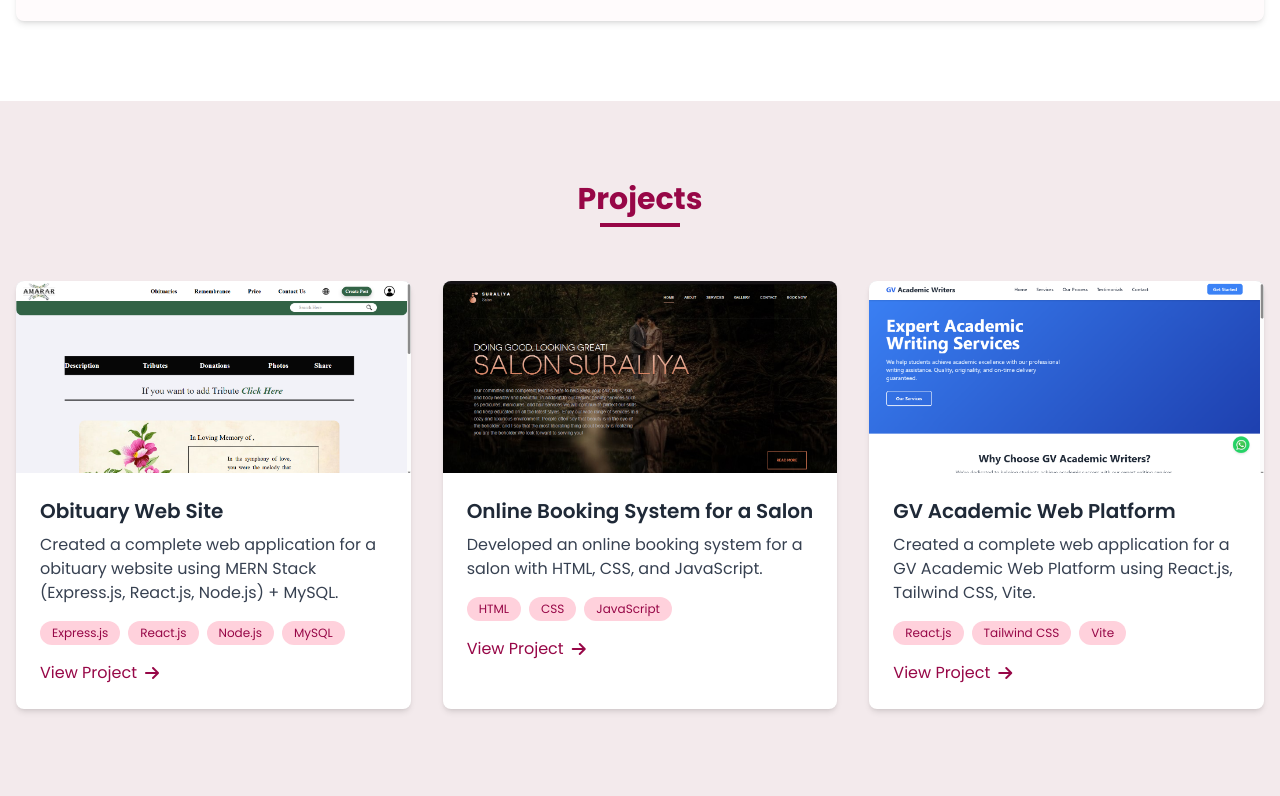
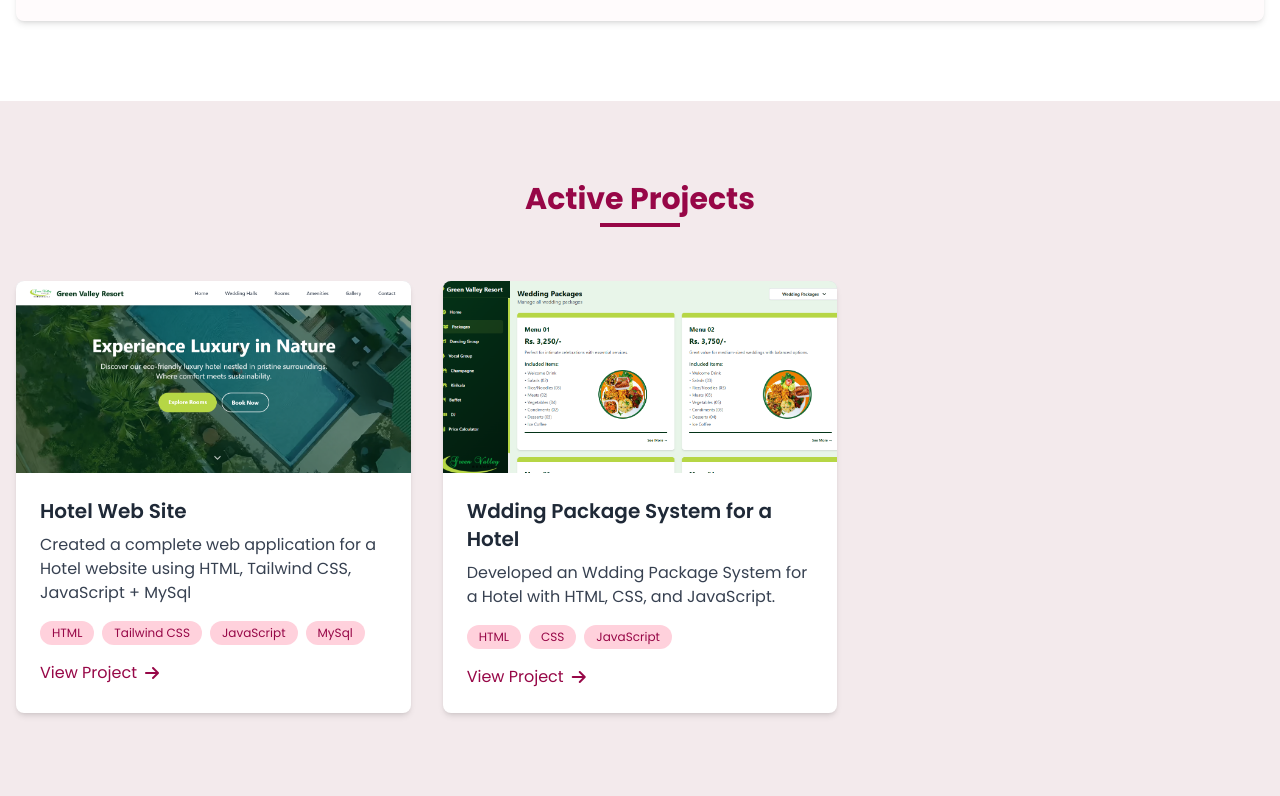
Before and after one commit to Udeshisasi/My-Portfolio, a plain HTML site: page index.html in a window 1280 px wide. Shown: the part 3379-4175 px from the top of the page. Drawn offline with nearby package versions, Linux system fonts and the light colour scheme.

Commit message:
Update index.html

```diff
--- a/index.html
+++ b/index.html
@@ -1,3 +1,4 @@
+
 <!DOCTYPE html>
 <html lang="en">
 <head>
@@ -484,6 +485,76 @@
         </div>
     </section>
 
+    <!-- Active Projects Section -->
+     <section id="projects" class="py-20 bg-lightpink bg-opacity-20">
+        <div class="container mx-auto px-4">
+            <h2 class="text-3xl font-bold text-center mb-16 text-darkpink relative">
+                Active Projects
+                <span class="absolute bottom-[-10px] left-1/2 transform -translate-x-1/2 w-20 h-1 bg-darkpink"></span>
+            </h2>
+
+            <div class="grid grid-cols-1 md:grid-cols-2 lg:grid-cols-3 gap-8">
+                <!-- <div class="bg-white rounded-lg overflow-hidden shadow-md transition-transform duration-300 hover:transform hover:scale-105">
+                    <div class="h-48 bg-gray-300 flex items-center justify-center">
+                        <img src="/api/placeholder/400/240" alt="Café Web Application" class="w-full h-full object-cover">
+                    </div>
+                    <div class="p-6">
+                        <h3 class="text-xl font-semibold mb-2 text-gray-800">Web Application for a Café</h3>
+                        <p class="text-gray-700 mb-4">Created a complete web application for a café using HTML, CSS, JavaScript, PHP, and MSSQL.</p>
+                        <div class="flex flex-wrap gap-2 mb-4">
+                            <span class="px-3 py-1 bg-lightpink text-darkpink rounded-full text-xs">HTML</span>
+                            <span class="px-3 py-1 bg-lightpink text-darkpink rounded-full text-xs">CSS</span>
+                            <span class="px-3 py-1 bg-lightpink text-darkpink rounded-full text-xs">JavaScript</span>
+                            <span class="px-3 py-1 bg-lightpink text-darkpink rounded-full text-xs">PHP</span>
+                            <span class="px-3 py-1 bg-lightpink text-darkpink rounded-full text-xs">MSSQL</span>
+                        </div>
+                        <a href="#" class="text-darkpink hover:underline flex items-center">
+                            View Project <i class="fas fa-arrow-right ml-2"></i>
+                        </a>
+                    </div>
+                </div> -->
+
+                <div class="bg-white rounded-lg overflow-hidden shadow-md transition-transform duration-300 hover:transform hover:scale-105">
+                    <div class="h-48 bg-gray-300 flex items-center justify-center">
+                        <img src="images/Green Valley resort.png" alt="Obituary Web Site" class="w-full h-full object-cover">
+                    </div>
+                    <div class="p-6">
+                        <h3 class="text-xl font-semibold mb-2 text-gray-800">Hotel Web Site</h3>
+                        <p class="text-gray-700 mb-4">Created a complete web application for a Hotel website using HTML, Tailwind CSS, JavaScript + MySql</p>
+                        <div class="flex flex-wrap gap-2 mb-4">
+                            <span class="px-3 py-1 bg-lightpink text-darkpink rounded-full text-xs">HTML</span>
+                            <span class="px-3 py-1 bg-lightpink text-darkpink rounded-full text-xs">Tailwind CSS</span>
+                            <span class="px-3 py-1 bg-lightpink text-darkpink rounded-full text-xs">JavaScript</span>
+                            <span class="px-3 py-1 bg-lightpink text-darkpink rounded-full text-xs">MySql</span>
+                        </div>
+                        <a href="GreenValleyResort.html" class="text-darkpink hover:underline flex items-center">
+                            View Project <i class="fas fa-arrow-right ml-2"></i>
+                        </a>
+                    </div>
+                </div>
+
+                <div class="bg-white rounded-lg overflow-hidden shadow-md transition-transform duration-300 hover:transform hover:scale-105">
+                    <div class="h-48 bg-gray-300 flex items-center justify-center">
+                        <img src="images/GV Software.png" alt="Salon Booking System" class="w-full h-full object-cover">
+                    </div>
+                    <div class="p-6">
+                        <h3 class="text-xl font-semibold mb-2 text-gray-800">Wdding Package System for a Hotel</h3>
+                        <p class="text-gray-700 mb-4">Developed an Wdding Package System for a Hotel with HTML, CSS, and JavaScript.</p>
+                        <div class="flex flex-wrap gap-2 mb-4">
+                            <span class="px-3 py-1 bg-lightpink text-darkpink rounded-full text-xs">HTML</span>
+                            <span class="px-3 py-1 bg-lightpink text-darkpink rounded-full text-xs">CSS</span>
+                            <span class="px-3 py-1 bg-lightpink text-darkpink rounded-full text-xs">JavaScript</span>
+                        </div>
+                        <a href="GVSoftware.html" class="text-darkpink hover:underline flex items-center">
+                            View Project <i class="fas fa-arrow-right ml-2"></i>
+                        </a>
+                    </div>
+                </div>
+
+            </div>
+        </div>
+    </section>
+
     <!-- Projects Section -->
     <section id="projects" class="py-20 bg-lightpink bg-opacity-20">
         <div class="container mx-auto px-4">
```
